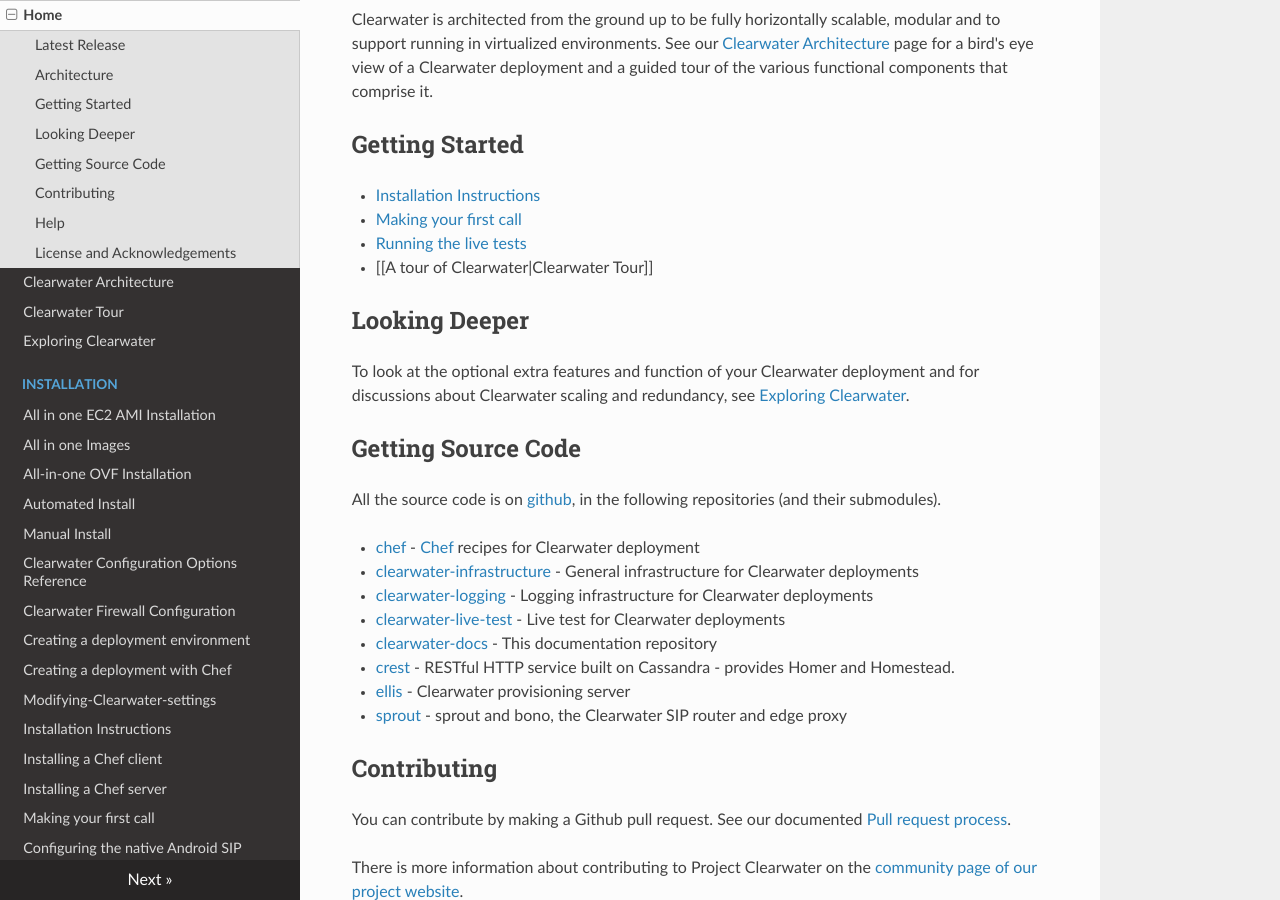
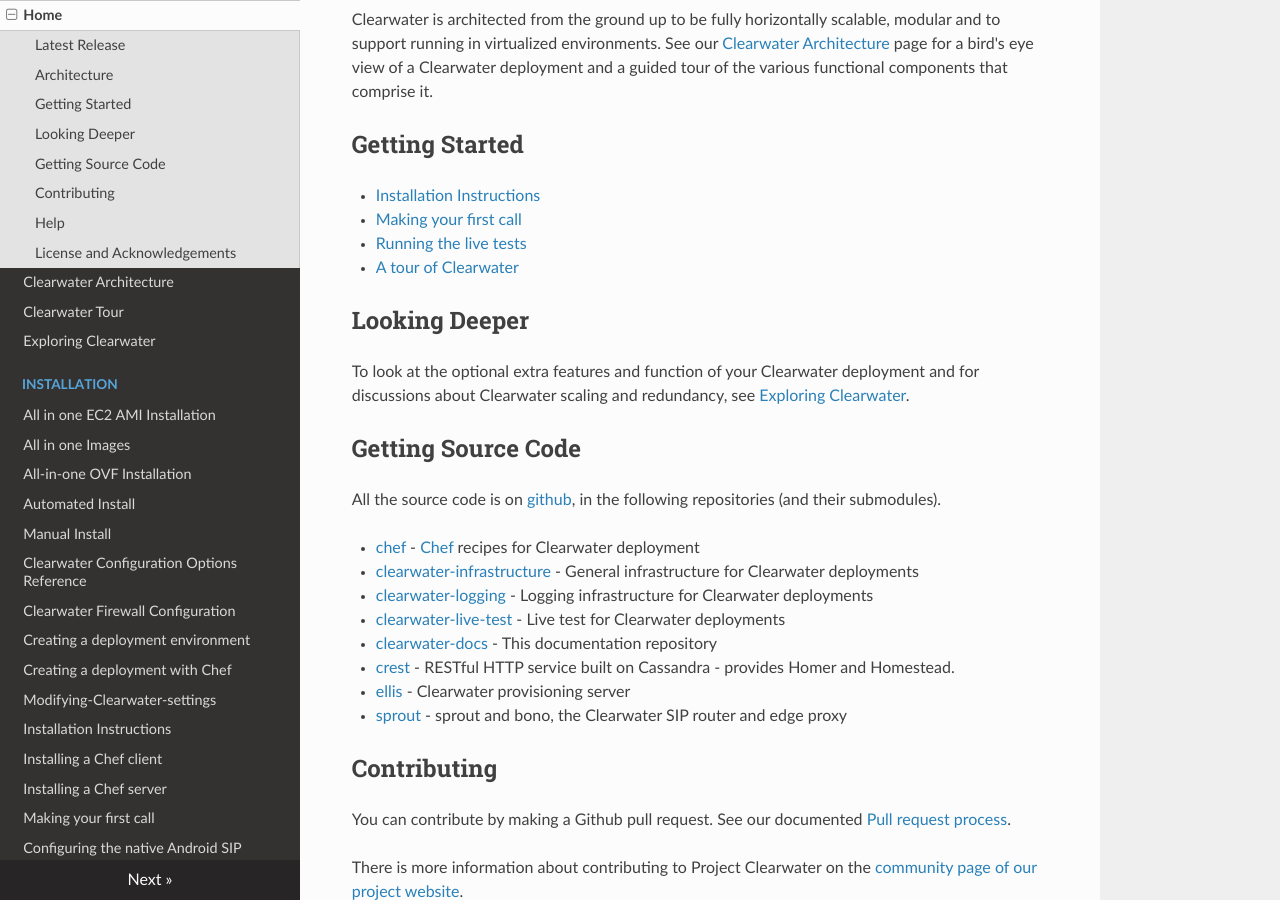
Before and after one commit to Metaswitch/clearwater-readthedocs, an MkDocs documentation site: the page built from docs/index.md, in a window 1280 px wide and 900 px high, scrolled down 384 px. Built offline with MkDocs 1.6.1, drawn with Linux system fonts in a browser that asks for light colours; nearby versions of some CDN libraries; old or Windows-style settings are respelled for this version of MkDocs.

Commit message:
Remove [[Link]] style links (Github-specific markdown)

```diff
--- a/docs/index.md
+++ b/docs/index.md
@@ -10,20 +10,20 @@ The latest stable release of Clearwater is "[Virtua Fighter](http://en.wikipedia
 
 Clearwater is architected from the ground up to be fully horizontally
 scalable, modular and to support running in virtualized environments.
-See our [[Clearwater Architecture]] page for a
+See our [Clearwater Architecture](Clearwater Architecture) page for a
 bird's eye view of a Clearwater deployment and a guided tour of the
 various functional components that comprise it.
 
 ## Getting Started
 
-* [[Installation Instructions]]
-* [[Making your first call]]
-* [[Running the live tests]]
-* [[A tour of Clearwater|Clearwater Tour]]
+* [Installation Instructions](Installation Instructions)
+* [Making your first call](Making your first call)
+* [Running the live tests](Running the live tests)
+* [A tour of Clearwater](Clearwater Tour)
 
 ## Looking Deeper
 
-To look at the optional extra features and function of your Clearwater deployment and for discussions about Clearwater scaling and redundancy, see [[Exploring Clearwater]].
+To look at the optional extra features and function of your Clearwater deployment and for discussions about Clearwater scaling and redundancy, see [Exploring Clearwater](Exploring Clearwater).
 
 ## Getting Source Code
 
@@ -40,14 +40,14 @@ All the source code is on [github](https://github.com/Metaswitch), in the follow
 
 ## Contributing
 
-You can contribute by making a Github pull request. See our documented [[Pull request process]].
+You can contribute by making a Github pull request. See our documented [Pull request process](Pull request process).
 
 There is more information about contributing to Project Clearwater on the [community page of our project website](http://www.projectclearwater.org/community/).
 
 ## Help
 
 If you want help, or want to help others by making Clearwater better, see the
-[[Support]] page.
+[Support](Support) page.
 
 
 ## License and Acknowledgements
--- a/mkdocs.yml
+++ b/mkdocs.yml
@@ -69,5 +69,3 @@ pages:
 - ['Support.md', 'Support']
 - ['Troubleshooting-and-Recovery.md', 'Troubleshooting-and-Recovery']
 theme: readthedocs
-include_search: true
-markdown_extensions: ['wikilinks']
```
